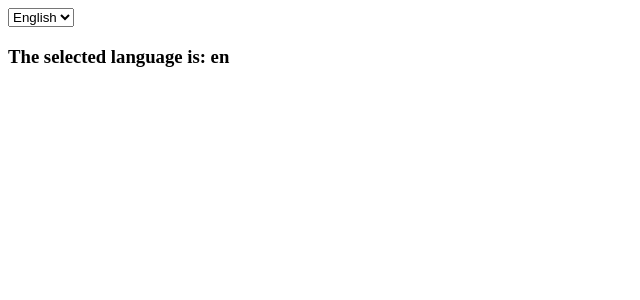
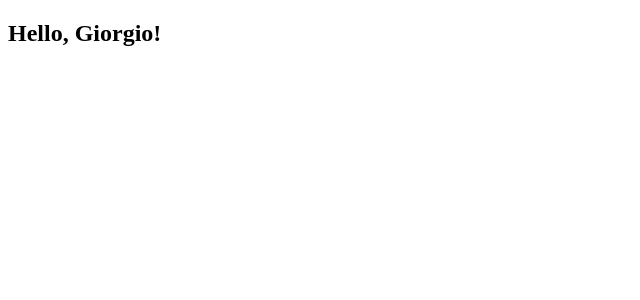
Before and after one commit to GAutuori94/react-exercises, a React (Create React App) app: page / in a window 1280 px wide. Shown: the top 300 px of the page, without its empty margins (0-640 px from the left). Built offline with nearby package versions, Linux system fonts and the light colour scheme.

Commit message:
Route for Welcome component added

```diff
--- a/package.json
+++ b/package.json
@@ -8,6 +8,7 @@
     "@testing-library/user-event": "^13.5.0",
     "react": "^18.2.0",
     "react-dom": "^18.2.0",
+    "react-router-dom": "^6.3.0",
     "react-scripts": "5.0.1",
     "web-vitals": "^2.1.4"
   },
--- a/src/App.js
+++ b/src/App.js
@@ -1,24 +1,14 @@
-import { useState } from "react";
-import { DisplayLanguage } from "./displayLanguage";
-import { LanguageContext } from "./languageContext";
+import { Routes } from 'react-router-dom'
+import { Route } from 'react-router-dom'
+import { Welcome } from './hello'
 
 export function App() {
 
-  const [language, setLanguage] = useState('en')
-
-  function handleChangeLanguage (event) {
-    setLanguage(event.target.value)
-  }
-
   return (
     <div>
-      <select value={language} onChange={handleChangeLanguage}>
-        <option value='en'>English</option>
-        <option value='it'>Italiano</option>
-      </select>
-      <LanguageContext.Provider value={language}>
-      <DisplayLanguage />
-      </LanguageContext.Provider>
+      <Routes>
+        <Route path='/' element={<Welcome name='Giorgio' />} />
+      </Routes>
     </div>
   )
 }
--- a/src/displayLanguage.js
+++ /dev/null
@@ -1,19 +0,0 @@
-import { useContext } from "react";
-import { LanguageContext } from "./languageContext";
-
-const Strings = {
-    en: {
-            CURRENT_LANGUAGE: "The selected language is: "
-        },
-    it: {
-            CURRENT_LANGUAGE: "La lingua selezionata è: "
-        }
-    }
-
-export function DisplayLanguage() {
-
-    const language = useContext(LanguageContext)
-
-  return <h3>{Strings[language].CURRENT_LANGUAGE} {language}</h3>
-
-}
--- /dev/null
+++ b/src/hello.js
@@ -0,0 +1,7 @@
+export function Welcome({name = "World"}) {
+    return (
+      <div>
+        <h2> Hello, {name}!</h2>
+      </div>
+    );
+  }
--- a/src/index.js
+++ b/src/index.js
@@ -1,7 +1,7 @@
 import React from 'react';
 import ReactDOM  from 'react-dom/client';
-import {App} from './App';
+import { Root } from './root';
 
 const root = ReactDOM.createRoot(document.querySelector('#root'));
 
-root.render(<App />);
+root.render(<Root />);
--- a/src/languageContext.js
+++ /dev/null
@@ -1,3 +0,0 @@
-import { createContext } from "react";
-
-export const LanguageContext = createContext('en')
--- /dev/null
+++ b/src/root.js
@@ -0,0 +1,10 @@
+import { BrowserRouter } from "react-router-dom";
+import { App } from "./App";
+
+export function Root () {
+    return (
+        <BrowserRouter>
+            <App />
+        </BrowserRouter>
+    )
+}
```
Also changed, not shown: 1 other file (tests, documents, lock files or other folders).
